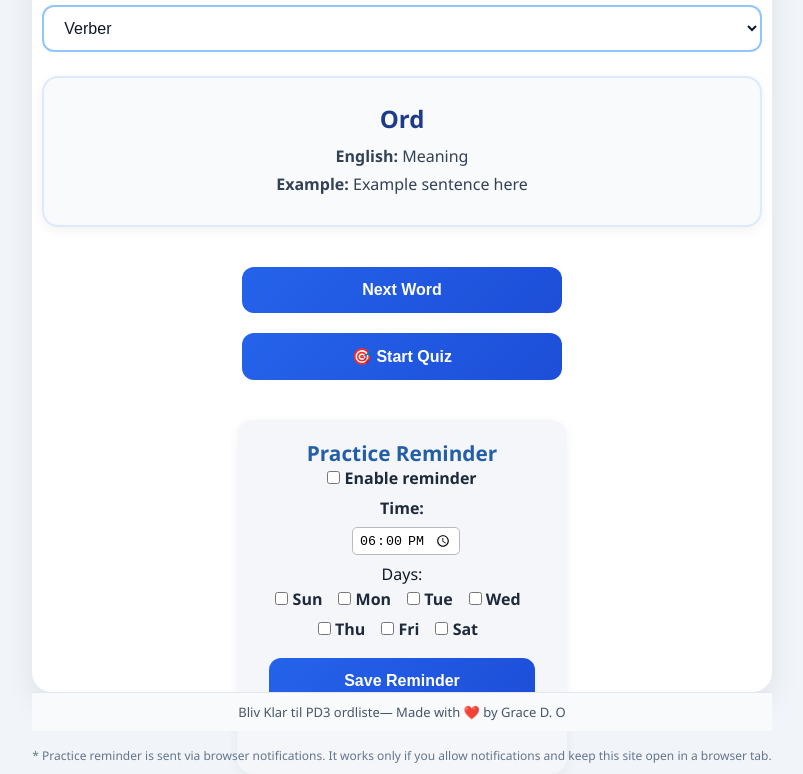
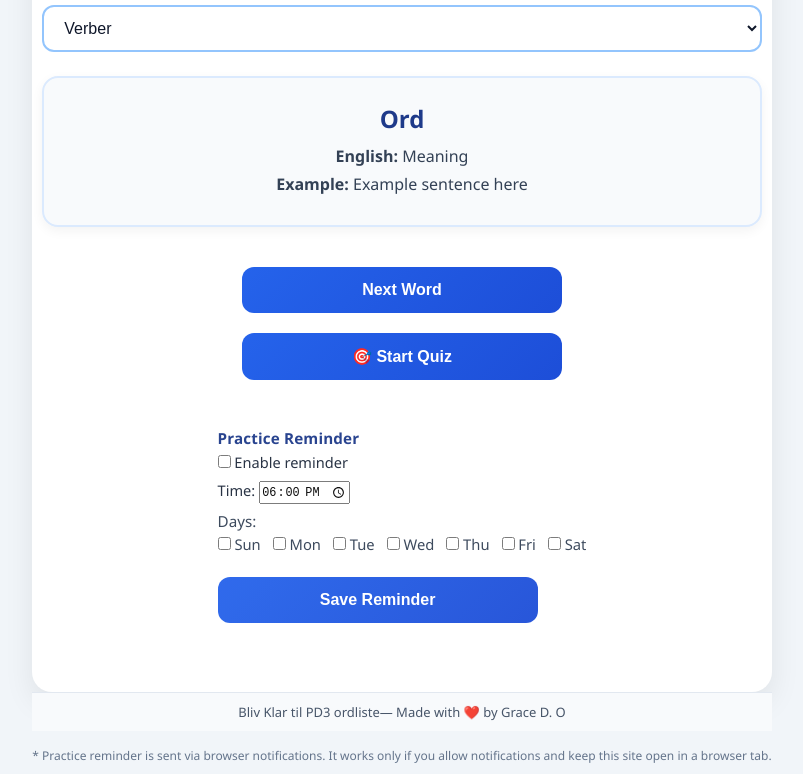
Before and after one commit to GraceDuquiza/Danish_Vocab_Trainer, a plain HTML site: page index.html in a window 1280 px wide. Shown: the part 108-882 px from the top of the page, without its empty margins (238-1041 px from the left). Drawn offline with Linux system fonts and the light colour scheme.

Commit message:
update reminder

```diff
--- a/index.html
+++ b/index.html
@@ -69,8 +69,9 @@
         <button id="start-quiz-btn">🎯 Start Quiz</button>
 
 
-        <!-- MODAL FOR REMINDER -->
-            <div id="reminder-settings">
+        <!-- PRACTICE REMINDER -->
+        <!-- Place this at the bottom inside your main .container -->
+        <div id="reminder-settings" class="reminder-inline">
             <h3>Practice Reminder</h3>
             <label>
                 <input type="checkbox" id="reminder-toggle" />
@@ -95,6 +96,7 @@
             <button id="save-reminder">Save Reminder</button>
             <div id="reminder-status"></div>
         </div>
+
     </div>
 
 
--- a/style.css
+++ b/style.css
@@ -37,6 +37,8 @@ main {
     padding: 20px 10px;
     text-align: center;
     animation: slideFadeIn 0.5s ease;
+    display: flex;
+    flex-direction: column;
 }
 
 /* Animation */
@@ -227,66 +229,80 @@ button:not(#next-question-btn):not(#quit-quiz-btn):not(.choice-btn):disabled {
     width: 100%;
 }
 
-
+/* Reminder settings */
 #reminder-settings {
-    max-width: 330px;
-    margin: 30px auto 0;
-    padding: 1.2em 2em;
-    background: #f4f6fa;
-    border-radius: 16px;
-    box-shadow: 0 3px 12px rgba(35,47,85,0.06);
-    font-family: 'Segoe UI', Arial, sans-serif;
+    background: none;
+    border: none;
+    box-shadow: none;
+    max-width: 480px;
+    padding: 0;
+    margin: 38px auto 0 auto;  /* space from content above */
+    font-size: 0.95em;
+    color: #334155;
+    text-align: left;
+    opacity: 0.95;
 }
 
 #reminder-settings h3 {
+    font-size: 1em;
+    color: #1e3a8a;
+    margin-bottom: 4px;
     margin-top: 0;
-        font-size: 1.3em;
-        color: #235fa7;
+    font-weight: 600;
+    text-align: left;
+    letter-spacing: 0.01em;
+}
+
+#reminder-settings label,
+#reminder-settings input[type="checkbox"],
+#reminder-settings input[type="time"] {
+    font-size: 0.96em;
+    font-weight: 400;
+    display: inline;
 }
 
 #reminder-days {
     display: flex;
     flex-wrap: wrap;
-        gap: 8px;
-        justify-content: center;
-        margin-top: .2em;
+    gap: 10px 12px;
+    margin: 0.4em 0 0.8em 0;
 }
+
 #reminder-days label {
-        margin: 0 8px 0 0; /* right space only, no bottom margin */
-        white-space: nowrap;
-        font-size: 1em;
-    }
-    #reminder-status {
-        margin-top: 1em;
-        color: #388e3c;
-        font-weight: 500;
-        min-height: 1.5em;
+    margin: 0;
+    font-size: 0.97em;
+    color: #334155;
+    font-weight: 400;
 }
 
 #save-reminder {
-        margin-top: 1em;
-        background: #377ad1;
+    background: #2563eb;
     color: #fff;
     border: none;
-        border-radius: 8px;
-        padding: 8px 20px;
+    border-radius: 6px;
+    padding: 7px 18px;
+    margin-top: 8px;
+    font-size: 0.96em;
+    font-weight: 600;
     cursor: pointer;
-        font-size: 1em;
-        transition: background .2s;
-    }
-    #save-reminder:active {
-        background: #235fa7;
-    }
-    input[type="time"] {
-        margin-left: 8px;
-        padding: 3px 6px;
-        border-radius: 5px;
-        border: 1px solid #bbb;
+    transition: background 0.15s;
+    width: auto;
+    margin-bottom: 8px;
 }
 
-    input[type="checkbox"] {
-        accent-color: #235fa7;
+#save-reminder:hover {
+    background: #1e3a8a;
 }
+
+#reminder-status {
+    font-size: 0.94em;
+    min-height: 1.2em;
+    margin: 6px 0 0 0;
+    color: #388e3c;
+}
+
+
+
 .footnote {
     margin-top: 16px;
     font-size: 12px;
@@ -322,5 +338,10 @@ button:not(#next-question-btn):not(#quit-quiz-btn):not(.choice-btn):disabled {
     #quiz-word {
         font-size: 22px;
     }
+    #reminder-settings {
+        font-size: 0.92em;
+        padding: 0;
+        margin-top: 32px;
+    }
 
 }
```
Lines whose indentation alone changed are shown as unchanged.
